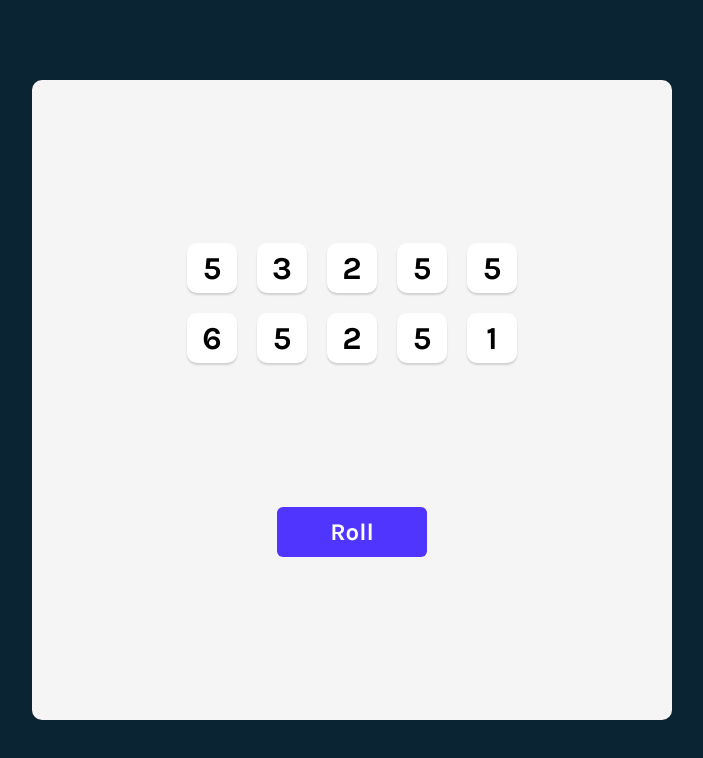
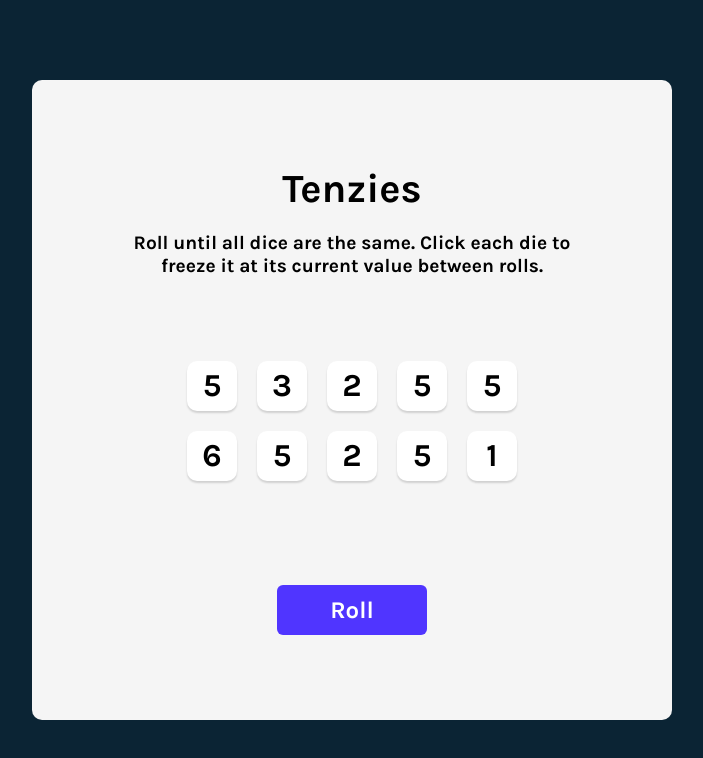
Before and after one commit to shariq-yousuf/React-Projects_with-Scrimba, a React (Vite) app in the folder Projects/tenzies/: page / in a window 1280 px wide. Shown: the top 758 px of the page, without its empty margins (288-991 px from the left). Built offline with nearby package versions, Linux system fonts and the light colour scheme.

Commit message:
chore: add instructions

```diff
--- a/Projects/tenzies/src/App.css
+++ b/Projects/tenzies/src/App.css
@@ -10,10 +10,22 @@
   align-items: center;
 }
 
+.instructions-container {
+  text-align: center;
+  width: 80%;
+  font-size: 1.2rem;
+}
+
+.title {
+  font-size: 40px;
+  margin: 0;
+}
+
 .dice-container {
   display: grid;
   grid-template: auto auto / repeat(5, 1fr);
   gap: 20px;
+  margin-bottom: 40px;
 }
 
 .roll-btn {
@@ -46,4 +58,9 @@
   main {
     width: 95dvw;
   }
+
+  .instructions-container {
+    font-size: 1rem;
+    width: 90%;
+  }
 }
--- a/Projects/tenzies/src/App.tsx
+++ b/Projects/tenzies/src/App.tsx
@@ -50,6 +50,13 @@
 
   return (
     <main>
+      <div className="instructions-container">
+        <h1 className="title">Tenzies</h1>
+        <p className="instructions">
+          Roll until all dice are the same. Click each die to freeze it at its
+          current value between rolls.
+        </p>
+      </div>
       <div className="dice-container">{diceElements}</div>
       <button className="roll-btn" onClick={rollDice}>
         Roll
```
